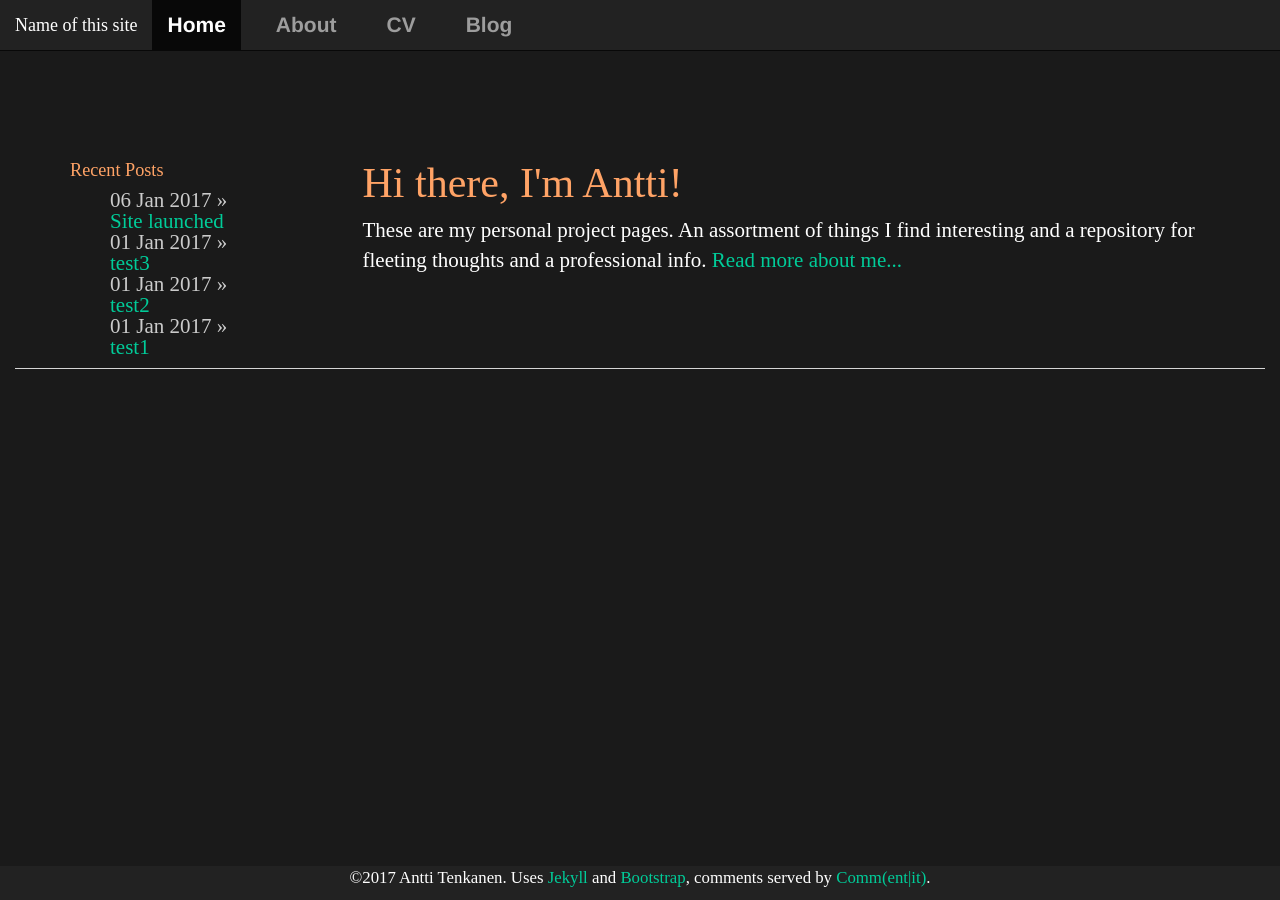
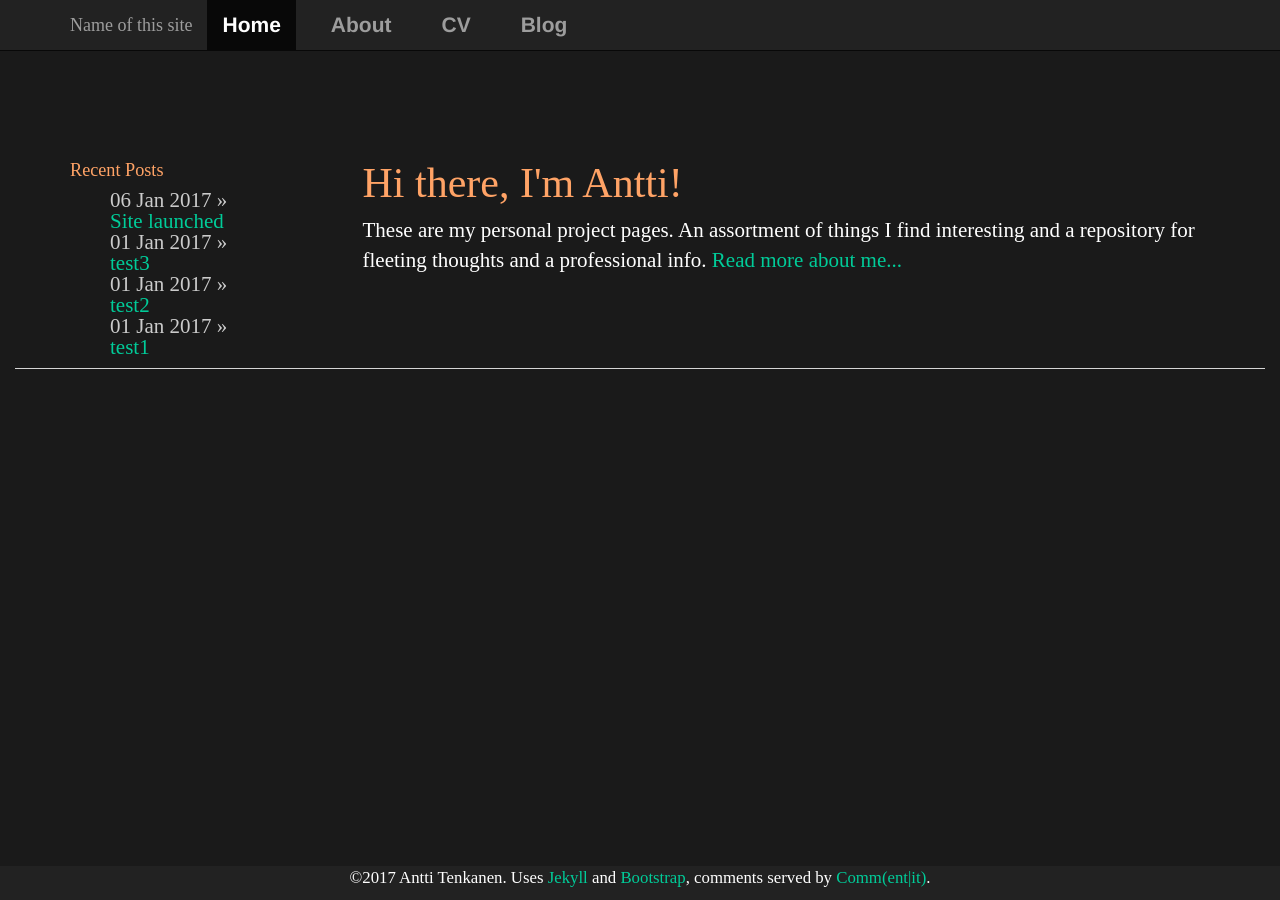
Before and after one commit to plantecophys/plantecophys, a Jekyll site: the page built from index.html, in a window 1280 px wide. Built offline with Jekyll 4.4.1, drawn with Linux system fonts in a browser that asks for light colours; the list of posts is cut into pages by our own code.

Commit message:
Update header.html

```diff
--- a/_includes/header.html
+++ b/_includes/header.html
@@ -1,6 +1,7 @@
 <div class="container-fluid">
     <div class="row-fluid">
       <nav class="navbar navbar-inverse navbar-fixed-top" role="navigation">
+          <div class="container">
                   <div class="navbar-header">
                         <button type="button" class="navbar-toggle collapsed" data-toggle="collapse" data-target="#navbar" aria-expanded="false" aria-controls="navbar">
                               <span class="sr-only">Toggle navigation</span>
@@ -18,9 +19,12 @@
                         <li><a href="{{ site.baseurl }}/blog">Blog</a></li>
                   </ul>
                   </div><!--/.nav-collapse -->
+          </div>
      </nav>
 
 <!--
-
-                <button type="button" class="navbar-toggle" data-toggle="collapse" data-target="#bs-example-navbar-collapse-1">
-                      -->
+kokeile:
+       <button type="button" class="navbar-toggle" data-toggle="collapse" data-target="#bs-example-navbar-collapse-1">
+        vanha:
+   <button type="button" class="navbar-toggle collapsed" data-toggle="collapse" data-target="#navbar" aria-expanded="false" aria-controls="navbar">
+                               -->
```
